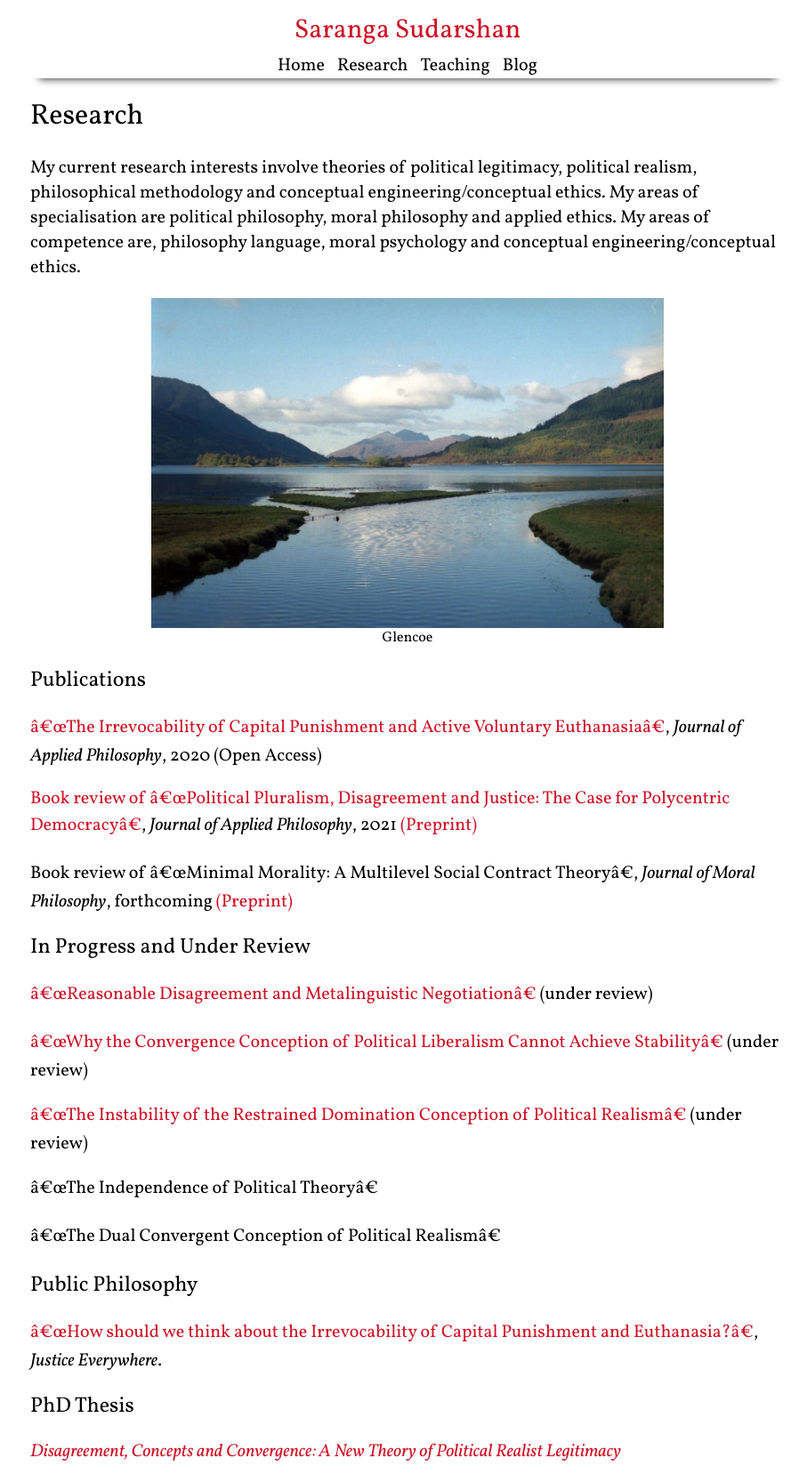
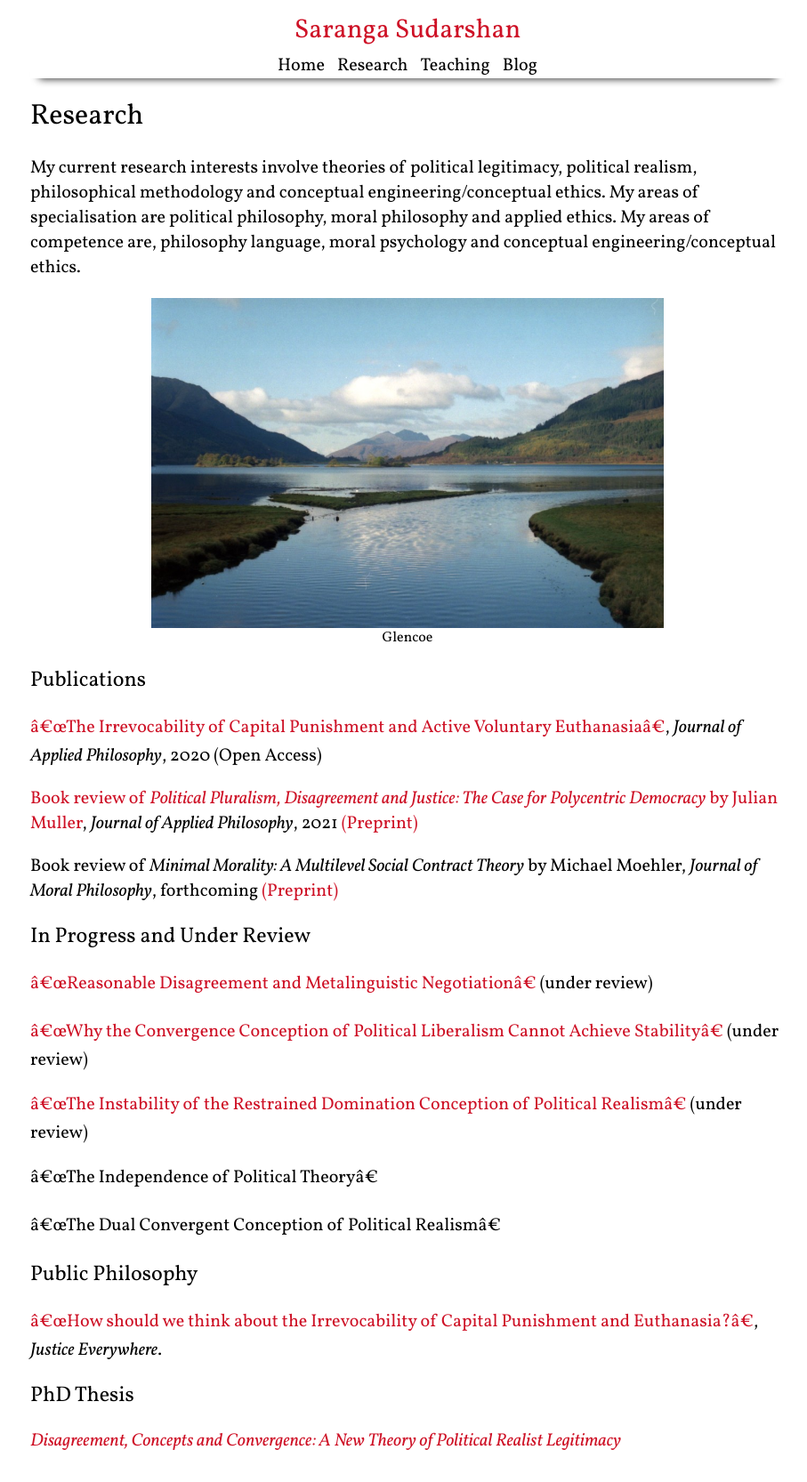
Before and after one commit to nsaranga/saranga.github.io, a Jekyll site: the page built from research.md, in a window 1280 px wide. Shown: the whole page at 89% size, without its empty margins (182-1089 px from the left). Built offline with Jekyll 4.4.1, drawn with Linux system fonts in a browser that asks for light colours.

Commit message:
Update research.md

```diff
--- a/research.md
+++ b/research.md
@@ -17,9 +17,9 @@ My current research interests involve theories of political legitimacy, politica
 
 ["The Irrevocability of Capital Punishment and Active Voluntary Euthanasia"](https://doi.org/10.1111/japp.12478), *Journal of Applied Philosophy*, 2020 (Open Access)
 
-[Book review of "Political Pluralism, Disagreement and Justice: The Case for Polycentric Democracy"](https://doi.org/10.1111/japp.12494), *Journal of Applied Philosophy*, 2021 [(Preprint)](https://docs.google.com/document/d/1c0ml6b_4sprN26Qd6DfpYyZsGOtlKKngtWqv3ZRMR-k/edit?usp=sharing)
+[Book review of *Political Pluralism, Disagreement and Justice: The Case for Polycentric Democracy* by Julian Muller](https://doi.org/10.1111/japp.12494), *Journal of Applied Philosophy*, 2021 [(Preprint)](https://docs.google.com/document/d/1c0ml6b_4sprN26Qd6DfpYyZsGOtlKKngtWqv3ZRMR-k/edit?usp=sharing)
 
-Book review of "Minimal Morality: A Multilevel Social Contract Theory", *Journal of Moral Philosophy*, forthcoming [(Preprint)](https://docs.google.com/document/d/1nSV86y9-RPJRQ3PltHQoNBsickirNsDqDW4Nor0uQ-Q/edit?usp=sharing)
+Book review of *Minimal Morality: A Multilevel Social Contract Theory* by Michael Moehler, *Journal of Moral Philosophy*, forthcoming [(Preprint)](https://docs.google.com/document/d/1nSV86y9-RPJRQ3PltHQoNBsickirNsDqDW4Nor0uQ-Q/edit?usp=sharing)
 
 ## In Progress and Under Review
 
```
